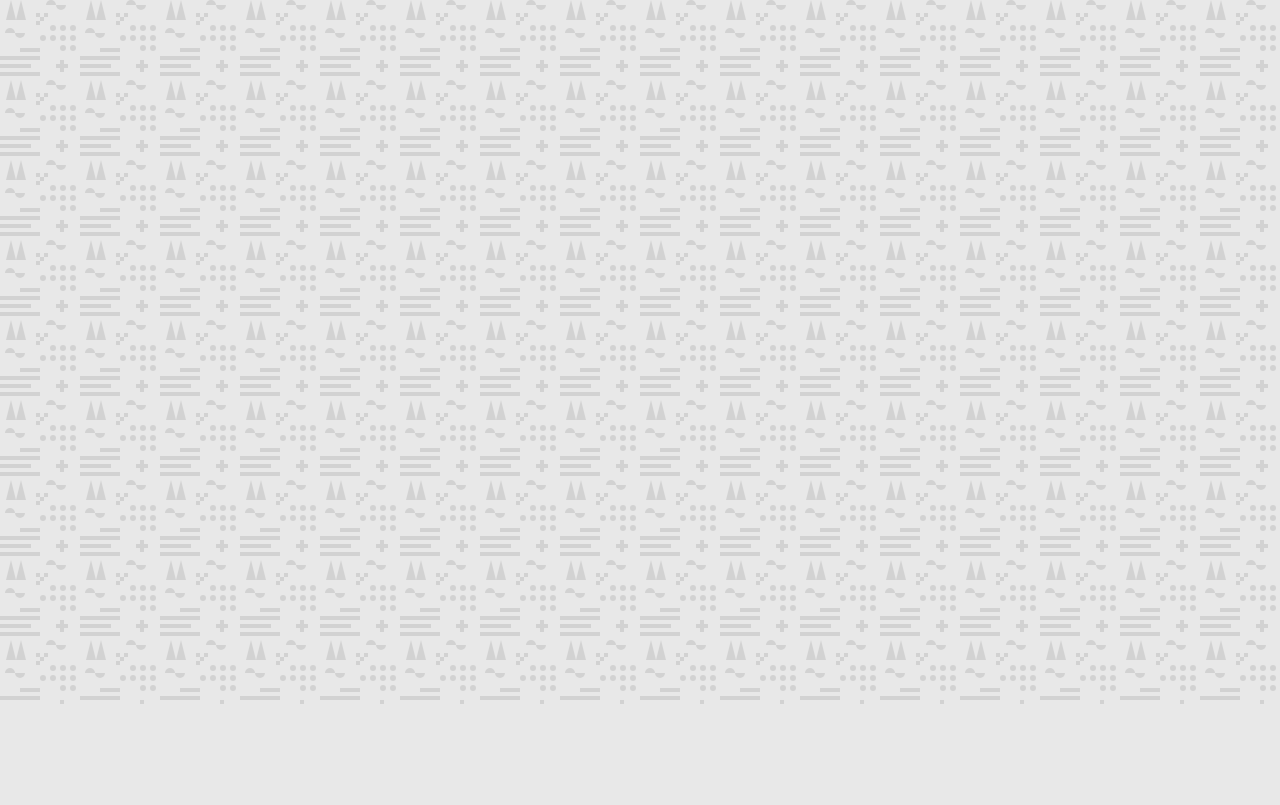
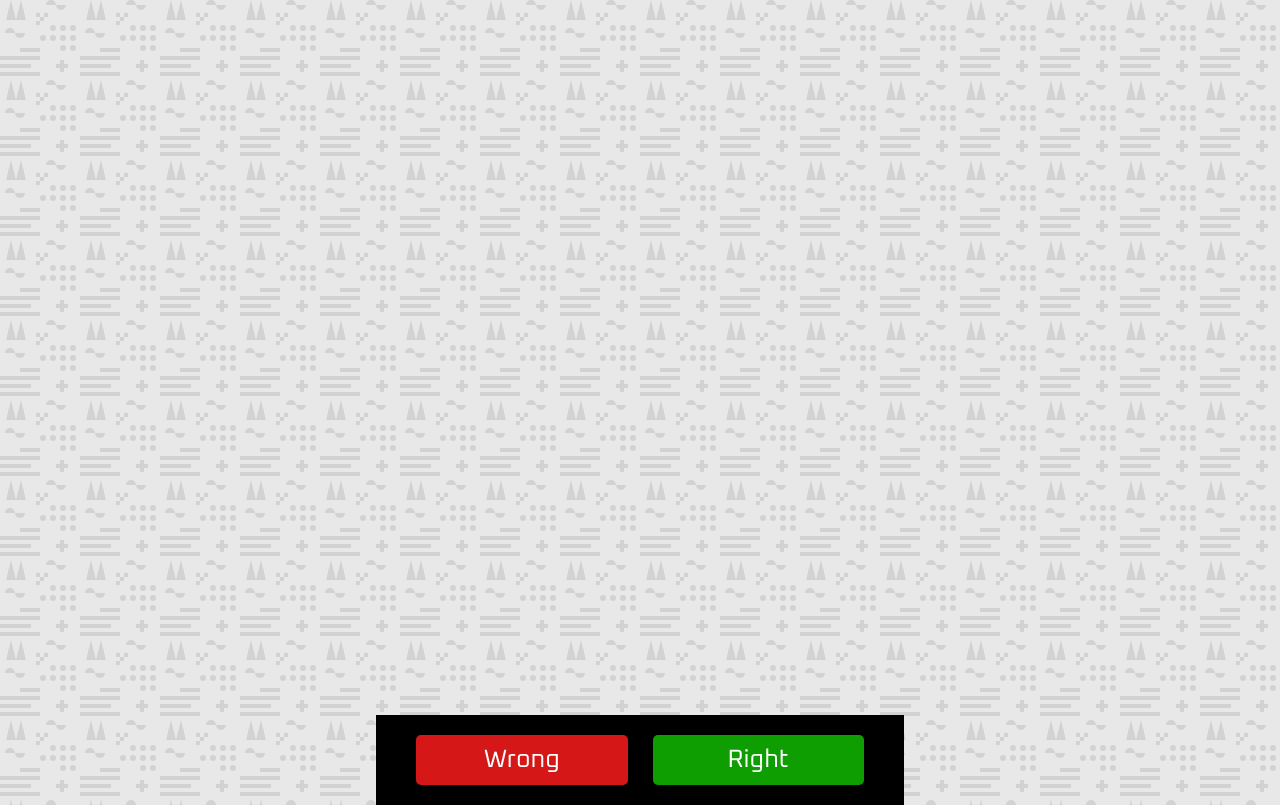
Before and after one commit to harkemoyo/UpdateSkill, a plain HTML site: page index.html in a window 1280 px wide. Shown: the part 880-1685 px from the top of the page. Before the commit the page ends 1584 px from the top, so only its background shows below. Drawn offline with Linux system fonts and the light colour scheme; a web font is replaced by a local one.

Commit message:
added button

```diff
--- a/index.html
+++ b/index.html
@@ -81,6 +81,11 @@
                 </div>
             </div>
         </div>
+        <!-- buttons -->
+        <div class="item-footer">
+            <button class="wrong">Wrong</button>
+            <button class="right">Right</button>
+        </div>
     </div>
     <!-- Script -->
     <script src="main.js"></script>
```
